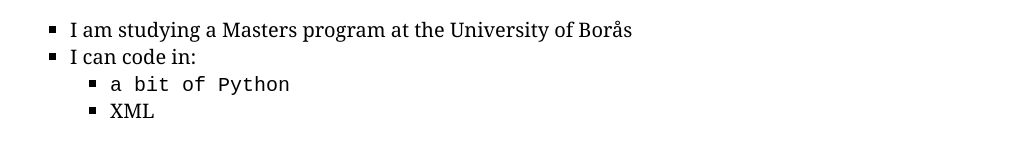
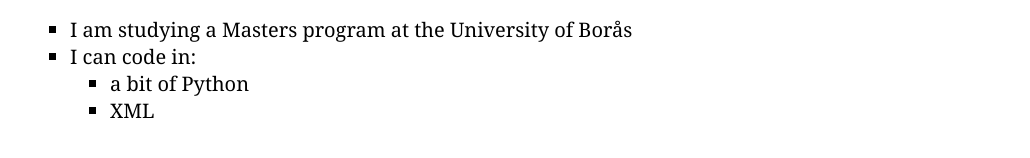
Before and after one commit to mpavlova98/pages-about-me, a plain HTML site: page index.html in a window 1280 px wide. Shown: the part 508-666 px from the top of the page, without its empty margins (106-1136 px from the left). Drawn offline with Linux system fonts and the light colour scheme.

Commit message:
update again

```diff
--- a/index.html
+++ b/index.html
@@ -27,7 +27,7 @@
             <li>I am studying a Masters program at the University of Borås</li>
             <li>I can code in:
                 <ul>
-                    <li><code>a bit of Python</code></li>
+                    <li><code></code>a bit of Python</li>
                     <li><code></code>XML</li>
                 </ul>
             </li>
```
